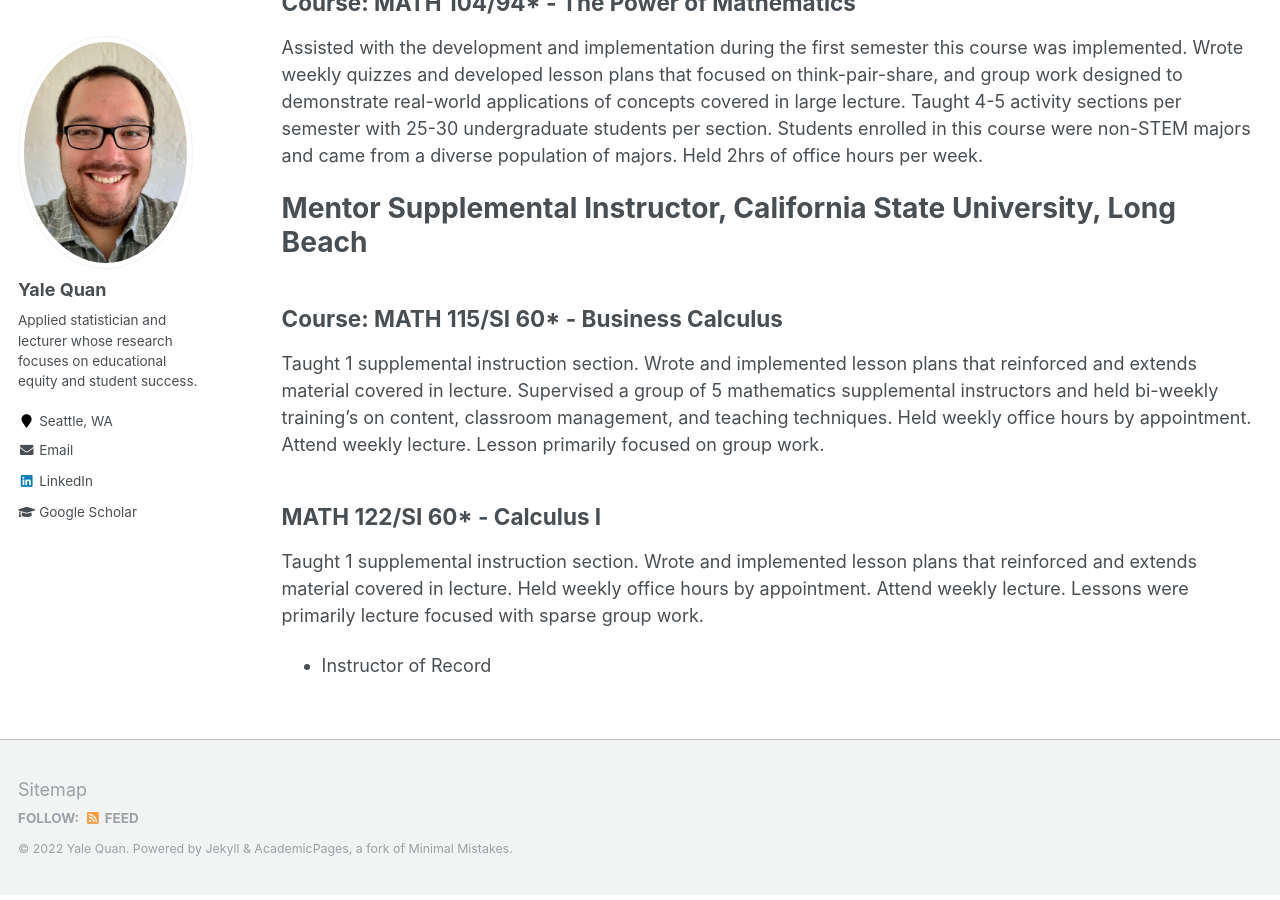
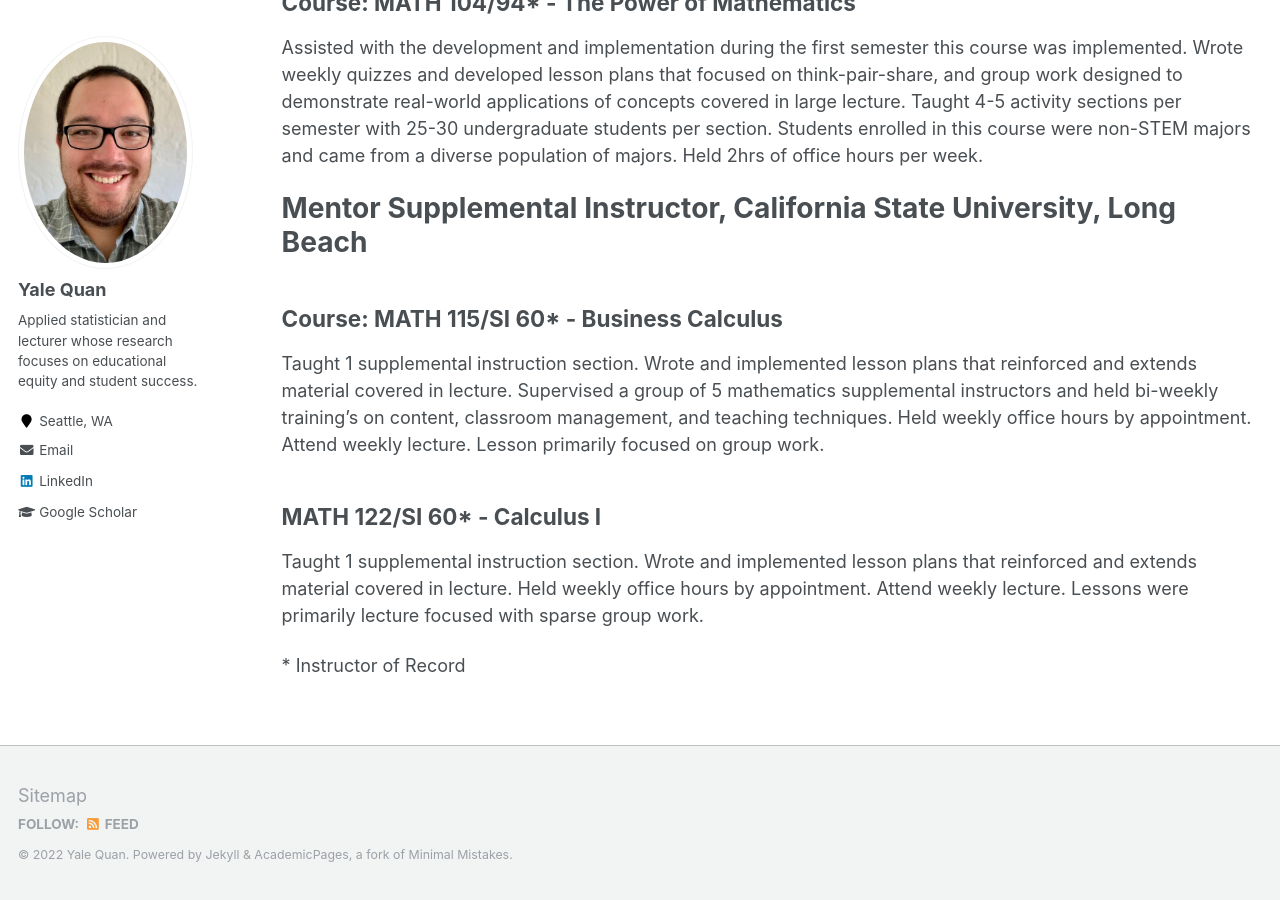
Before and after one commit to yalequan/yalequan.github.io, a Jekyll site: the page built from _pages/teaching-experience.md, in a window 1280 px wide and 900 px high, scrolled down 1436 px. Built offline with Jekyll 4.4.1, drawn with Linux system fonts in a browser that asks for light colours.

```diff
--- a/_pages/teaching-experience.md
+++ b/_pages/teaching-experience.md
@@ -45,4 +45,4 @@ Taught 1 supplemental instruction section. Wrote and implemented lesson plans th
 
 Taught 1 supplemental instruction section. Wrote and implemented lesson plans that reinforced and extends material covered in lecture.  Held weekly office hours by appointment.  Attend weekly lecture.  Lessons were primarily lecture focused with sparse group work.
 
-* Instructor of Record
+\* Instructor of Record
```
